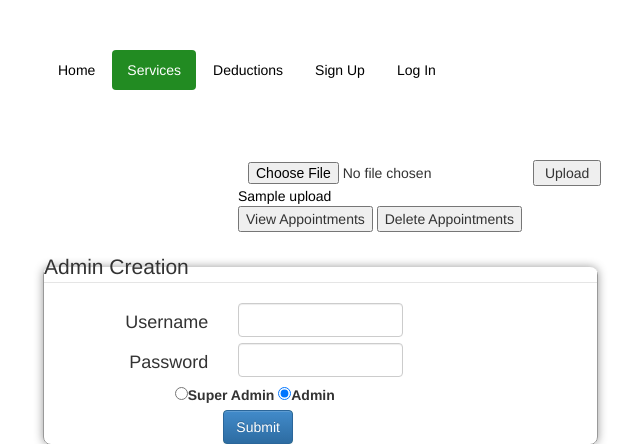
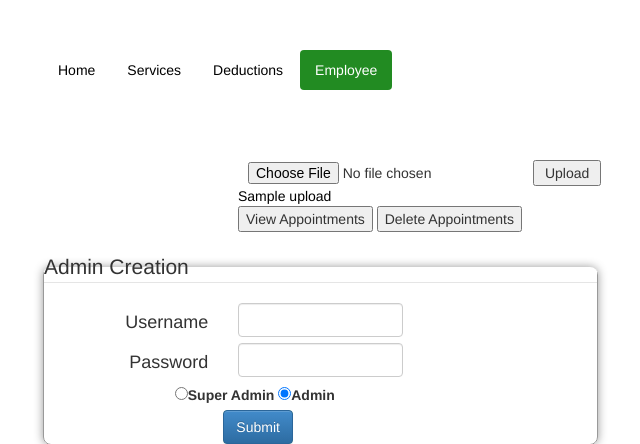
Before and after one commit to sbkohel/fvtaxprep, a PHP site: page /employeemain.php in a window 1280 px wide. Shown: the top 444 px of the page, without its empty margins (27-667 px from the left). Run offline with PHP 8.4, Linux system fonts and the light colour scheme; tables that the repository leaves empty or names only in its code hold one stand-in row (values such as "Sample post").

Commit message:
switched employee nav var and title

```diff
--- a/employeemain.php
+++ b/employeemain.php
@@ -3,7 +3,7 @@
 <head>
     <meta charset="utf-8">
     <meta name="viewport" content="width=device-width, initial-scale=1.0">
-    <title>My Website</title>
+    <title>Fox Valley Tax Prep</title>
     <link href="css/bootstrap.min.css" rel="stylesheet">
     <link href="css/bootstrap-theme.css" rel="stylesheet">
     <link href="css/style.css" rel="stylesheet">
@@ -13,11 +13,10 @@
 	<div class="container">
         <ul class="nav nav-pills">
             <li class=""><a href="index.html">Home</a></li>
-            <li class="active"><a href="services.php">Services</a></li>
+            <li class=""><a href="services.php">Services</a></li>
             <li class=""><a href="deductions.html">Deductions</a></li>
-            <li class=""><a href="signup0.php">Sign Up</a></li>
-            <li class=""><a href="login0.php">Log In</a></li>
-        </ul>
+            <li class="active"><a href="employeemain.php">Employee</a></li>
+       </ul>
 
         <div class="row">
             <div class = "col-lg-8 col-lg-offset-2 deduction">
@@ -35,7 +34,7 @@
 				</table>
 			</form>
 			<?php
-			$db = new PDO("mysql:dbname=kohels65;host=localhost","root","root");
+			$db = new PDO("mysql:dbname=kohels65;host=localhost","kohels65","style69!!");
 			$result = $db->query("SELECT id, name FROM upload");
 			foreach($result as $row){
 					$ran = $row['id'];
```
